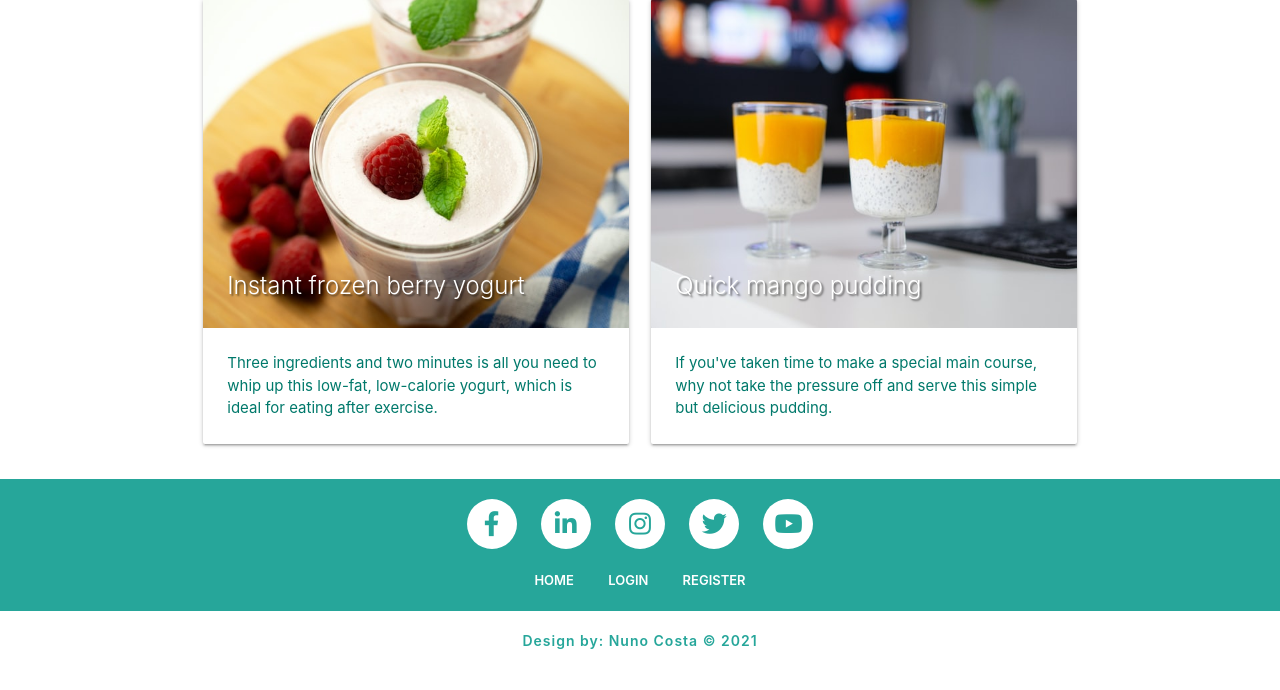
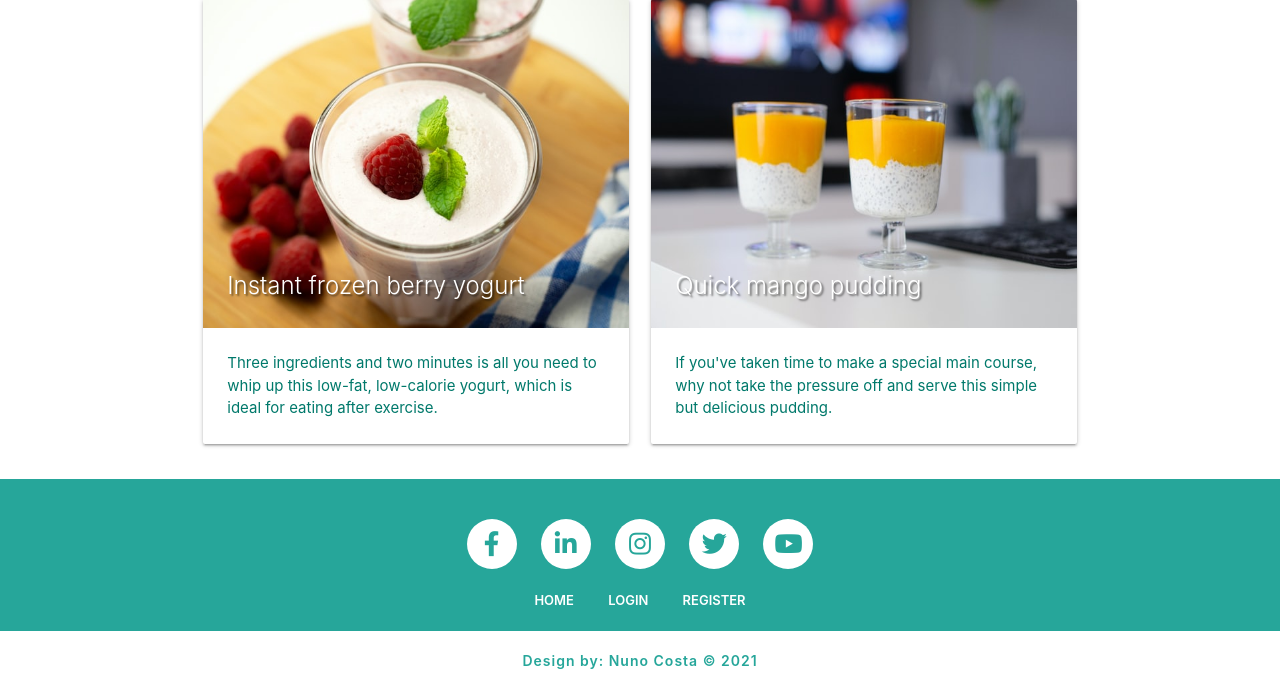
Before and after one commit to NunoCos/Nuno_Cookbook, a Flask app: page / in a window 1280 px wide. Shown: the part 1073-1763 px from the top of the page. Before the commit the page ends 1722 px from the top, so only its background shows below. Run offline with Flask 2, Linux system fonts and the light colour scheme; data that the repository does not hold is empty; some libraries are stand-ins or nearby versions.

Commit message:
correct footer position

```diff
--- a/static/css/style.css
+++ b/static/css/style.css
@@ -115,6 +115,7 @@ a {
     height: auto;
     margin: auto;
     color: #26A69A;
+    background-color: white;
     padding: 5px;
     text-align: center;
     font-size: 14px;
--- a/templates/base.html
+++ b/templates/base.html
@@ -85,8 +85,8 @@
     <script src="{{ url_for('static', filename='js/script.js') }}"></script>
 
 </body>
-<footer>
-    <div class="footer-main-div">
+<footer class="page-footer teal lighten-1">
+    <div class="footer-main-div ">
         <div class="footer-social-icons">
             <ul>
                 <li><a href="https://www.facebook.com/" target="_blank"><i class="fab fa-facebook-f"></i></a></li>
```
